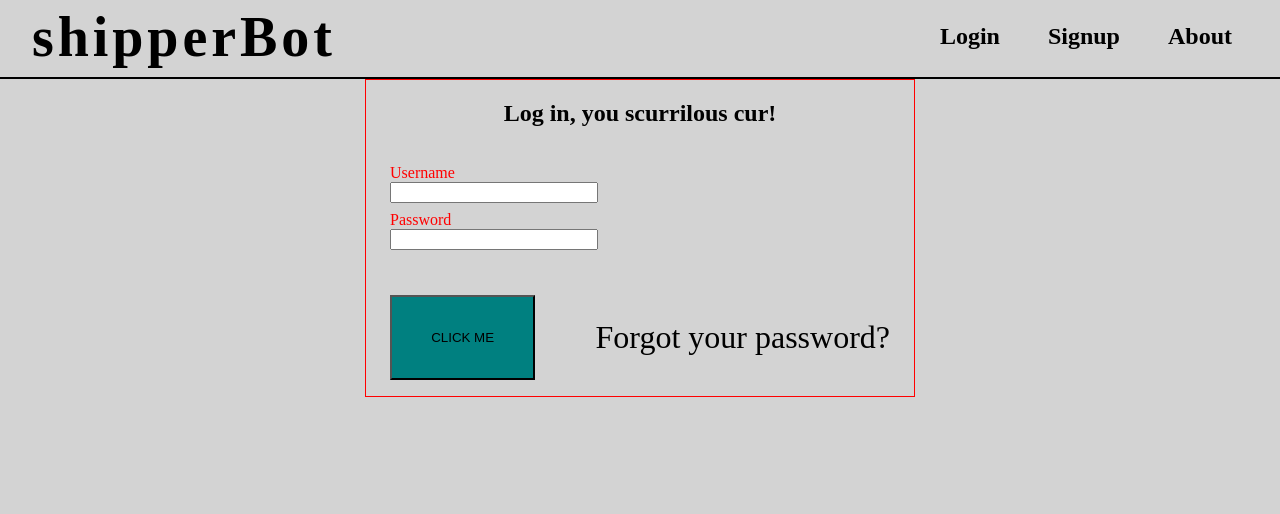
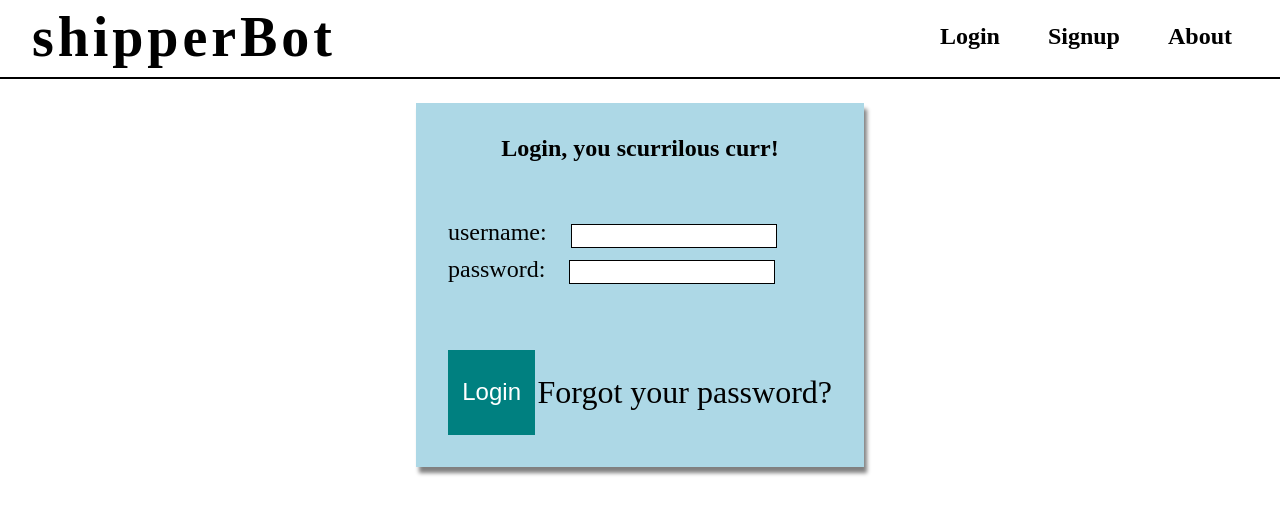
Before and after one commit to austin-bagwell/shipperbot-frontend, a React (Create React App) app: page /login in a window 1280 px wide. Shown: the top 514 px of the page. Built offline with nearby package versions, Linux system fonts and the light colour scheme.

Commit message:
styled login page

```diff
--- a/src/App.css
+++ b/src/App.css
@@ -1,4 +1,8 @@
 body {
   margin: 0;
-  background-color: lightgray;
+  background-color: white;
 }
+
+h2 {
+  margin: 0;
+}
--- a/src/App.js
+++ b/src/App.js
@@ -9,7 +9,6 @@ function App() {
   return (
     <Router>
       <div className="App">
-        <div className="content">
         <Navbar></Navbar>
         <Routes>
           <Route path="/" element={<Landing />}></Route>
@@ -18,7 +17,6 @@ function App() {
           <Route path="about" element={<About />}></Route>
         </Routes>
       </div>
-      </div>
     </Router>
   );
 }
--- a/src/pages/Login.js
+++ b/src/pages/Login.js
@@ -1,10 +1,11 @@
 import styled from "styled-components";
 
 const FormWrapper = styled.div`
-  border: 1px solid red;
-  max-width: 500px;
+  background-color: lightblue;
+  box-shadow: 3px 6px 4px grey;
+  max-width: 30vw;
   min-height: 300px;
-  padding: 0 1.5rem 1rem 1.5rem;
+  padding: 2rem;
   margin: auto;
   display: flex;
   flex-direction: column;
@@ -17,19 +18,25 @@ const Form = styled.form`
 `;
 
 const Label = styled.label`
-  color: red;
+  font-size: 1.5rem;
   max-width: 200px;
+  margin-right: 1.5rem;
 `;
 
 const Input = styled.input`
   color: blue;
-  max-width: 200px;
+  min-width: 200px;
   margin-bottom: 0.5rem;
+  border: 0.2px solid black;
+  min-height: 1.5em;
 `;
 
 const Button = styled.button`
   min-height: 85px;
+  color: white;
+  font-size: 1.5rem;
   background-color: teal;
+  border: 0.5px;
   flex: 0.5 0 85px;
 `;
 
@@ -42,6 +49,16 @@ const Wrapper = styled.div`
   display: flex;
   justify-content: space-between;
   align-items: center;
+
+  button:hover {
+    color: black;
+    background-color: #e75480;
+  }
+`;
+
+const MainContentWrapper = styled.main`
+  margin: auto;
+  padding-top: 1.5rem;
 `;
 
 export default function Login() {
@@ -51,20 +68,24 @@ export default function Login() {
   };
 
   return (
+    <MainContentWrapper>
       <FormWrapper>
-      <h2 style={{ marginBottom: 0, textAlign: "center" }}>
-        Log in, you scurrilous cur!
-      </h2>
+        <h2 style={{ textAlign: "center" }}>Login, you scurrilous curr!</h2>
         <Form>
-        <Label>Username</Label>
-        <Input type="text"></Input>
-        <Label>Password</Label>
-        <Input type="password"></Input>
+          <div className="text-input-wrapper" style={{ display: "flexbox" }}>
+            <Label htmlFor="username">username:</Label>
+            <Input name="username" type="text"></Input>
+          </div>
+          <div className="text-input-wrapper" style={{ display: "flexbox" }}>
+            <Label htmlFor="password">password:</Label>
+            <Input name="passowrd" type="password"></Input>
+          </div>
         </Form>
         <Wrapper>
-        <Button onClick={submit}>CLICK ME</Button>
+          <Button onClick={submit}>Login</Button>
           <Link a="#">Forgot your password?</Link>
         </Wrapper>
       </FormWrapper>
+    </MainContentWrapper>
   );
 }
```
Lines whose indentation alone changed are shown as unchanged.
